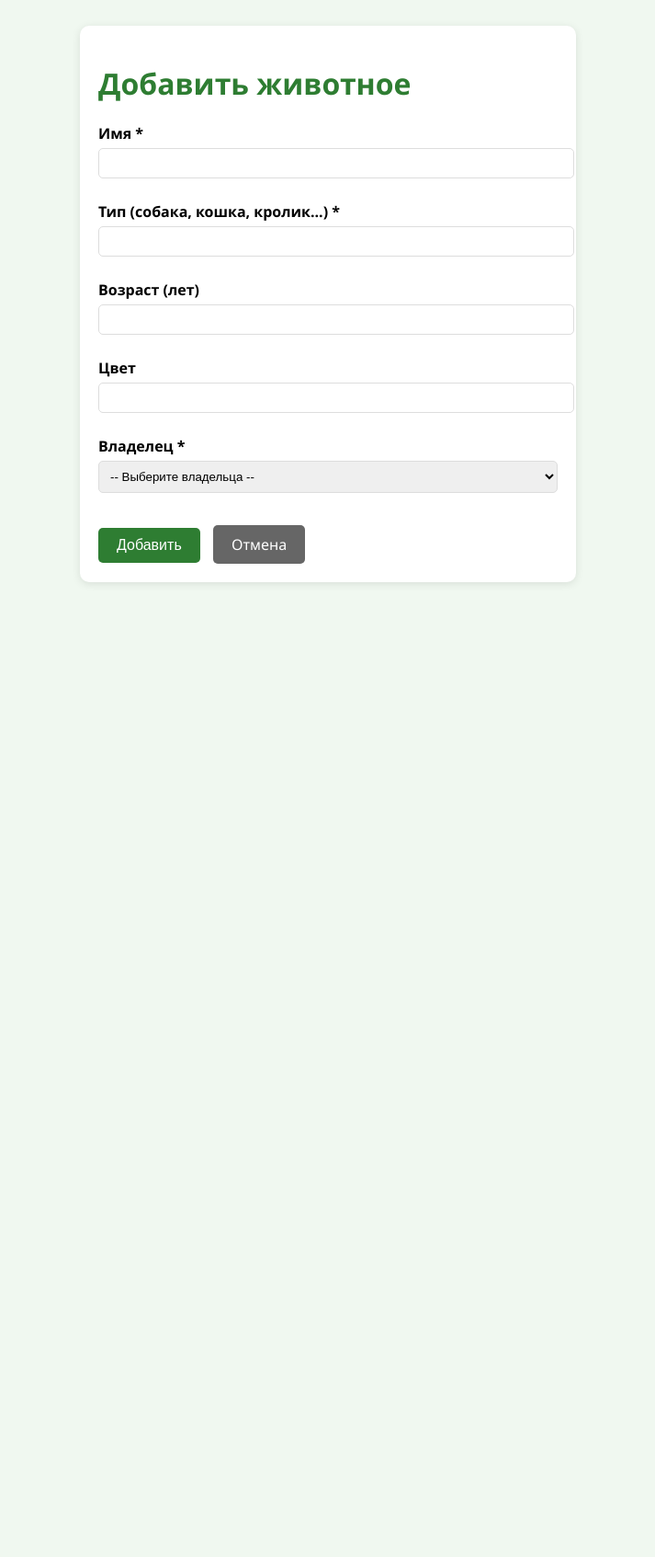
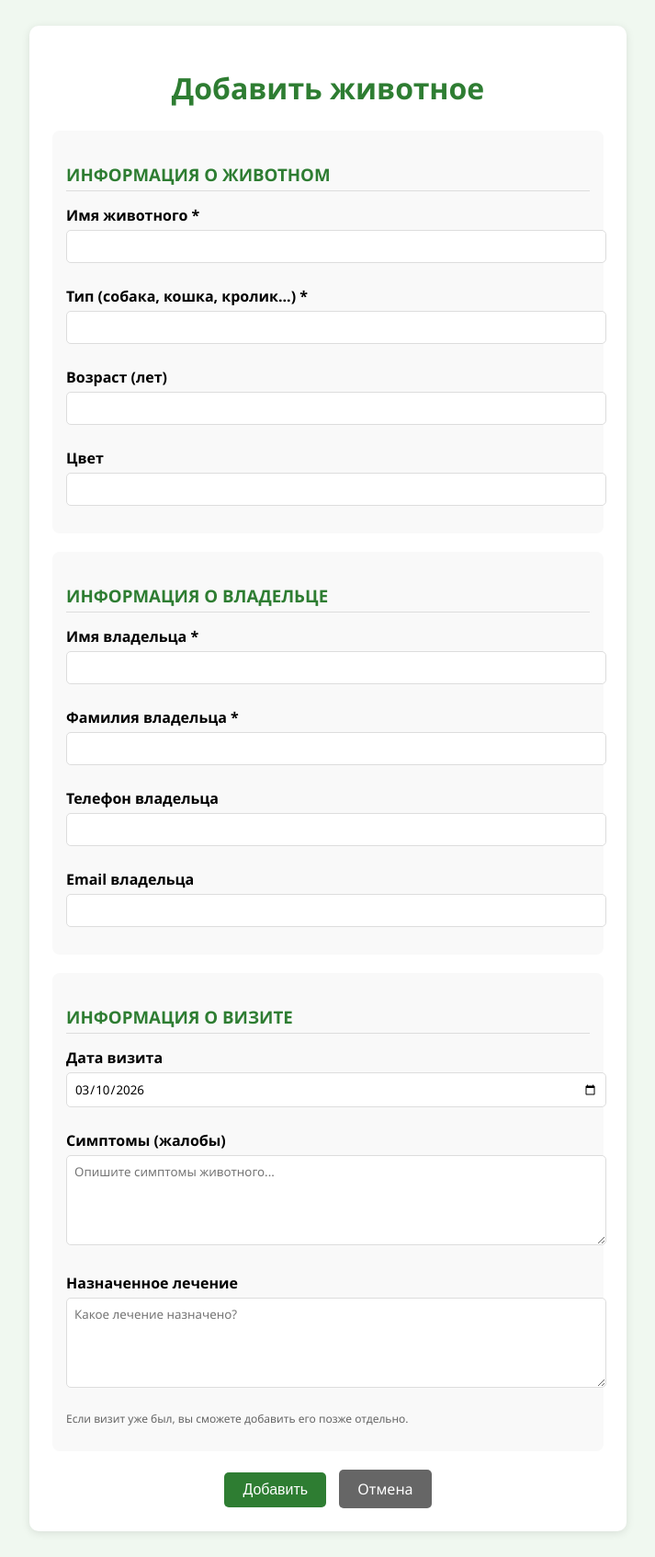
Before and after one commit to yakini10/yakini10.github.io, a PHP site: page /pratique/form.php in a window 1280 px wide. Shown: the whole page at 92% size, without its empty margins (283-996 px from the left). Before the commit the page ends 635 px from the top, so only its background shows below. Run offline with PHP 8.4, Linux system fonts and the light colour scheme; data that the repository does not hold is empty.

Commit message:
Update form.php

```diff
--- a/pratique/form.php
+++ b/pratique/form.php
@@ -1,49 +1,96 @@
 <?php
+// Подключение к базе данных
 require_once 'config.php';
 
-$proprietaires = $pdo->query("SELECT * FROM proprietaires ORDER BY nom")->fetchAll();
 $animal = null;
 $isModification = false;
 
-// Если есть ID в URL, это режим изменения
+// Проверяем, есть ли ID в URL (режим редактирования)
 if (isset($_GET['modifier_id'])) {
     $isModification = true;
     $stmt = $pdo->prepare("SELECT * FROM animaux WHERE id = ?");
     $stmt->execute([$_GET['modifier_id']]);
     $animal = $stmt->fetch();
 
+    // Если животное не найдено, возвращаемся на главную
     if (!$animal) {
         header('Location: index.php');
         exit();
     }
 }
 
-// Обработка формы (добавление ИЛИ изменение)
+// Обработка отправленной формы
 if ($_SERVER['REQUEST_METHOD'] === 'POST') {
+
+    // Получаем данные владельца из формы
+    $prenom = $_POST['proprietaire_prenom'];
+    $nom = $_POST['proprietaire_nom'];
+    $telephone = $_POST['proprietaire_telephone'];
+    $email = $_POST['proprietaire_email'];
+
+    // Проверяем, существует ли уже такой владелец в базе
+    $stmt = $pdo->prepare("SELECT id FROM proprietaires WHERE prenom = ? AND nom = ?");
+    $stmt->execute([$prenom, $nom]);
+    $proprietaire = $stmt->fetch();
+
+    if ($proprietaire) {
+        // Владелец найден, берем его ID
+        $id_proprietaire = $proprietaire['id'];
+    } else {
+        // Владелец не найден, создаем нового
+        $stmt = $pdo->prepare("INSERT INTO proprietaires (prenom, nom, telephone, email) VALUES (?, ?, ?, ?)");
+        $stmt->execute([$prenom, $nom, $telephone, $email]);
+        $id_proprietaire = $pdo->lastInsertId();
+    }
+
+    // Добавляем или обновляем животное
     if (isset($_POST['modifier_id']) && !empty($_POST['modifier_id'])) {
-        // ИЗМЕНЕНИЕ
+        // Режим редактирования: обновляем существующее животное
         $sql = "UPDATE animaux SET nom=?, type=?, age=?, couleur=?, id_proprietaire=? WHERE id=?";
         $stmt = $pdo->prepare($sql);
         $stmt->execute([
-            $_POST['nom'],
-            $_POST['type'],
-            $_POST['age'],
-            $_POST['couleur'],
-            $_POST['id_proprietaire'],
+            $_POST['animal_nom'],
+            $_POST['animal_type'],
+            $_POST['animal_age'],
+            $_POST['animal_couleur'],
+            $id_proprietaire,
             $_POST['modifier_id']
         ]);
+        $id_animal = $_POST['modifier_id'];
         $_SESSION['message'] = "Животное успешно изменено!";
     } else {
-        // ДОБАВЛЕНИЕ
+        // Режим добавления: создаем новое животное
         $sql = "INSERT INTO animaux (nom, type, age, couleur, id_proprietaire) VALUES (?, ?, ?, ?, ?)";
         $stmt = $pdo->prepare($sql);
-        $stmt->execute([$_POST['nom'], $_POST['type'], $_POST['age'], $_POST['couleur'], $_POST['id_proprietaire']]);
+        $stmt->execute([
+            $_POST['animal_nom'],
+            $_POST['animal_type'],
+            $_POST['animal_age'],
+            $_POST['animal_couleur'],
+            $id_proprietaire
+        ]);
+        $id_animal = $pdo->lastInsertId();
         $_SESSION['message'] = "Животное успешно добавлено!";
     }
+
+    // Добавляем визит, если указаны симптомы
+    if (!empty($_POST['visite_symptomes'])) {
+        $stmt = $pdo->prepare("INSERT INTO visites (id_animal, date_visite, symptomes, traitement) VALUES (?, ?, ?, ?)");
+        $stmt->execute([
+            $id_animal,
+            $_POST['visite_date'],
+            $_POST['visite_symptomes'],
+            $_POST['visite_traitement']
+        ]);
+        $_SESSION['message'] .= " Визит добавлен!";
+    }
+
+    // Возвращаемся на главную страницу
     header('Location: index.php');
     exit();
 }
 
+// Определяем заголовок и цвет кнопки в зависимости от режима
 $titre = $isModification ? " Изменить животное" : " Добавить животное";
 $couleurBouton = $isModification ? "#f57c00" : "#2e7d32";
 $textBouton = $isModification ? " Сохранить изменения" : " Добавить";
@@ -56,45 +103,77 @@ $textBouton = $isModification ? " Сохранить изменения" : " Д
     <title><?= $titre ?></title>
     <style>
         body { font-family: 'Segoe UI', Arial; background: #f0f8f0; padding: 20px; }
-        .container { max-width: 500px; margin: 0 auto; background: white; padding: 20px; border-radius: 10px; box-shadow: 0 2px 10px rgba(0,0,0,0.1); }
-        input, select { width: 100%; padding: 8px; margin: 5px 0 15px; border: 1px solid #ddd; border-radius: 5px; }
+        .container { max-width: 600px; margin: 0 auto; background: white; padding: 25px; border-radius: 10px; box-shadow: 0 2px 10px rgba(0,0,0,0.1); }
+        input, select, textarea { width: 100%; padding: 8px; margin: 5px 0 15px; border: 1px solid #ddd; border-radius: 5px; font-family: inherit; }
+        textarea { resize: vertical; min-height: 80px; }
         button { background: <?= $couleurBouton ?>; color: white; padding: 10px 20px; border: none; border-radius: 5px; cursor: pointer; font-size: 16px; }
         .btn { background: #666; text-decoration: none; color: white; padding: 10px 20px; display: inline-block; border-radius: 5px; margin-left: 10px; }
-        h1 { color: <?= $couleurBouton ?>; }
+        h1 { color: <?= $couleurBouton ?>; text-align: center; margin-bottom: 25px; }
+        h3 { color: #2e7d32; margin-top: 20px; margin-bottom: 15px; border-bottom: 1px solid #ddd; padding-bottom: 5px; }
         label { font-weight: bold; display: block; margin-top: 10px; }
+        .section { background: #f9f9f9; padding: 15px; border-radius: 8px; margin-bottom: 20px; }
     </style>
 </head>
 <body>
 <div class="container">
     <h1><?= $titre ?></h1>
+
     <form method="POST">
         <?php if($isModification): ?>
             <input type="hidden" name="modifier_id" value="<?= $animal['id'] ?>">
         <?php endif; ?>
 
-        <label>Имя *</label>
-        <input type="text" name="nom" value="<?= $animal ? htmlspecialchars($animal['nom']) : '' ?>" required>
+        <!-- БЛОК: ИНФОРМАЦИЯ О ЖИВОТНОМ -->
+        <div class="section">
+            <h3> ИНФОРМАЦИЯ О ЖИВОТНОМ</h3>
 
-        <label>Тип (собака, кошка, кролик...) *</label>
-        <input type="text" name="type" value="<?= $animal ? htmlspecialchars($animal['type']) : '' ?>" required>
+            <label>Имя животного *</label>
+            <input type="text" name="animal_nom" value="<?= $animal ? htmlspecialchars($animal['nom']) : '' ?>" required>
 
-        <label>Возраст (лет)</label>
-        <input type="number" name="age" value="<?= $animal ? $animal['age'] : '' ?>">
+            <label>Тип (собака, кошка, кролик...) *</label>
+            <input type="text" name="animal_type" value="<?= $animal ? htmlspecialchars($animal['type']) : '' ?>" required>
 
-        <label>Цвет</label>
-        <input type="text" name="couleur" value="<?= $animal ? htmlspecialchars($animal['couleur']) : '' ?>">
+            <label>Возраст (лет)</label>
+            <input type="number" name="animal_age" value="<?= $animal ? $animal['age'] : '' ?>">
 
-        <label>Владелец *</label>
-        <select name="id_proprietaire" required>
-            <option value="">-- Выберите владельца --</option>
-            <?php foreach($proprietaires as $p): ?>
-                <option value="<?= $p['id'] ?>" <?= ($animal && $animal['id_proprietaire'] == $p['id']) ? 'selected' : '' ?>>
-                    <?= htmlspecialchars($p['prenom'] . ' ' . $p['nom']) ?>
-                </option>
-            <?php endforeach; ?>
-        </select>
+            <label>Цвет</label>
+            <input type="text" name="animal_couleur" value="<?= $animal ? htmlspecialchars($animal['couleur']) : '' ?>">
+        </div>
 
-        <div style="margin-top: 20px;">
+        <!-- БЛОК: ИНФОРМАЦИЯ О ВЛАДЕЛЬЦЕ -->
+        <div class="section">
+            <h3> ИНФОРМАЦИЯ О ВЛАДЕЛЬЦЕ</h3>
+
+            <label>Имя владельца *</label>
+            <input type="text" name="proprietaire_prenom" value="<?= $animal ? htmlspecialchars($animal['prenom'] ?? '') : '' ?>" required>
+
+            <label>Фамилия владельца *</label>
+            <input type="text" name="proprietaire_nom" value="<?= $animal ? htmlspecialchars($animal['nom'] ?? '') : '' ?>" required>
+
+            <label>Телефон владельца</label>
+            <input type="text" name="proprietaire_telephone" value="<?= $animal ? htmlspecialchars($animal['telephone'] ?? '') : '' ?>">
+
+            <label>Email владельца</label>
+            <input type="email" name="proprietaire_email" value="<?= $animal ? htmlspecialchars($animal['email'] ?? '') : '' ?>">
+        </div>
+
+        <!-- БЛОК: ИНФОРМАЦИЯ О ВИЗИТЕ -->
+        <div class="section">
+            <h3> ИНФОРМАЦИЯ О ВИЗИТЕ</h3>
+
+            <label>Дата визита</label>
+            <input type="date" name="visite_date" value="<?= date('Y-m-d') ?>">
+
+            <label>Симптомы (жалобы)</label>
+            <textarea name="visite_symptomes" placeholder="Опишите симптомы животного..."></textarea>
+
+            <label>Назначенное лечение</label>
+            <textarea name="visite_traitement" placeholder="Какое лечение назначено?"></textarea>
+
+            <p style="font-size: 12px; color: #666; margin-top: 5px;"> Если визит уже был, вы сможете добавить его позже отдельно.</p>
+        </div>
+
+        <div style="text-align: center; margin-top: 20px;">
             <button type="submit"><?= $textBouton ?></button>
             <a href="index.php" class="btn">Отмена</a>
         </div>
```
